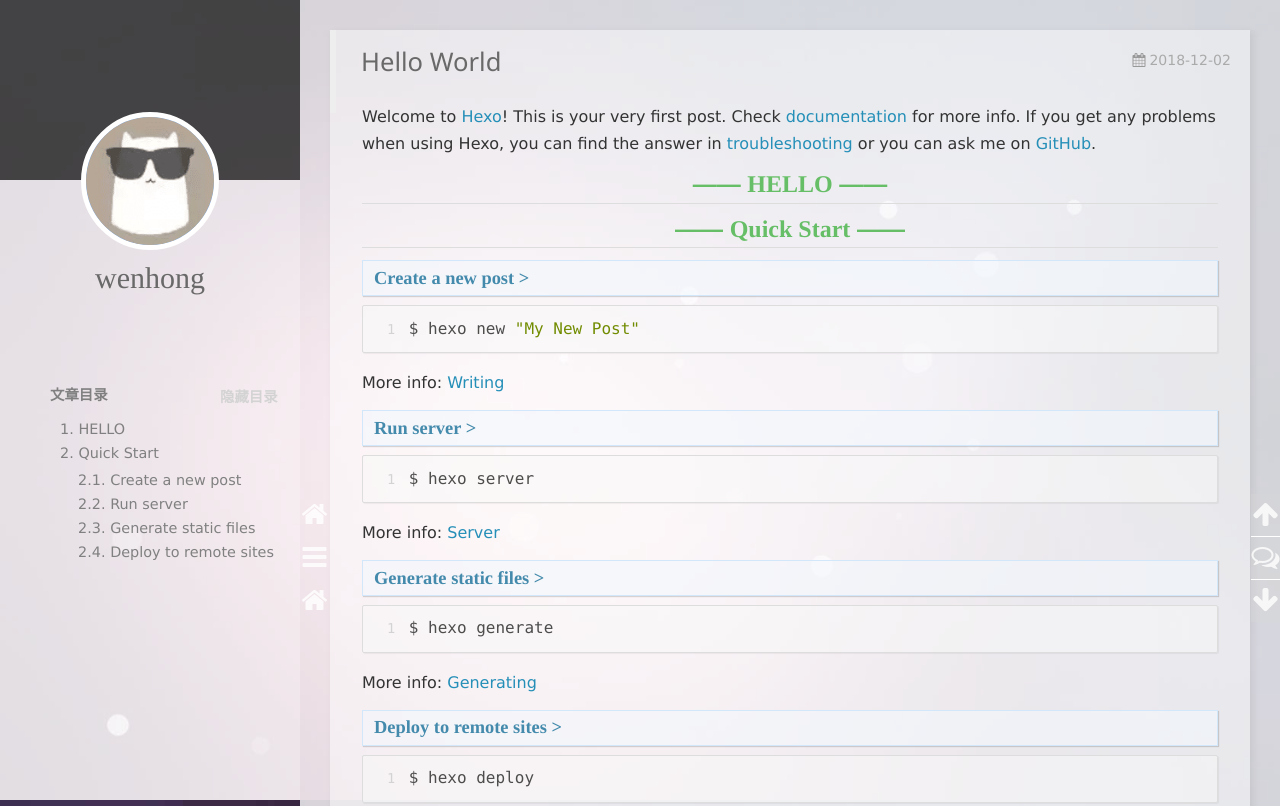
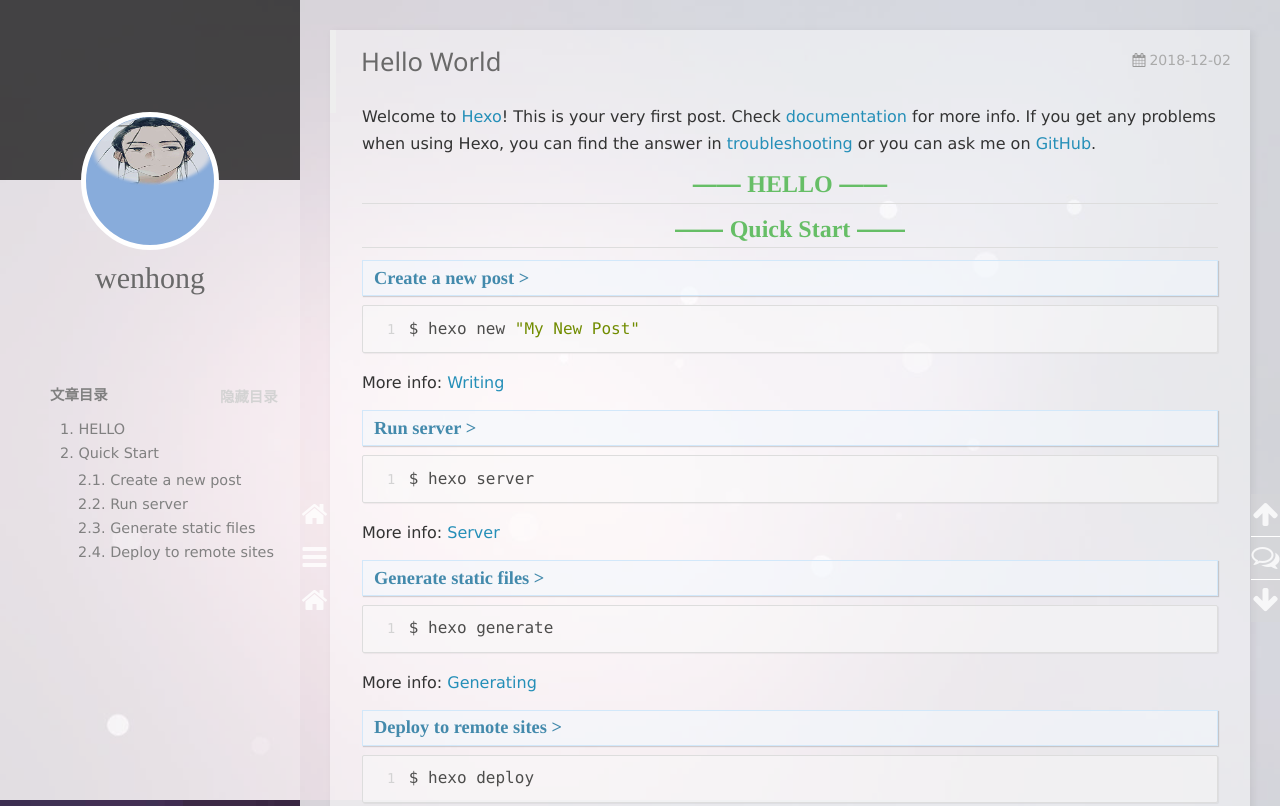
Before and after one commit to 1376854509/1376854509.github.io, a plain HTML site: page 2018/12/02/hello-world/index.html in a window 1280 px wide. Shown: the top 806 px of the page. Drawn offline with nearby package versions, Linux system fonts and the light colour scheme; some packages are replaced by stand-ins of ours; a script that the page names is missing.

Commit message:
Site updated: 2018-12-02 20:31:03

```diff
--- a/2018/12/02/hello-world/index.html
+++ b/2018/12/02/hello-world/index.html
@@ -97,7 +97,7 @@
 <div class="intrude-less">
     <header id="header" class="inner">
         <a href="/" class="profilepic">
-            <img src="/img/avatar.png" class="animated zoomIn">
+            <img src="/img/touxiang.png" class="animated zoomIn">
         </a>
         <hgroup>
           <h1 class="header-author"><a href="/">wenhong</a></h1>
@@ -222,7 +222,7 @@
     <div class="intrude-less">
         <header id="header" class="inner">
             <a href="/" class="profilepic">
-                <img src="/img/avatar.png" class="animated zoomIn">
+                <img src="/img/touxiang.png" class="animated zoomIn">
             </a>
             <hgroup>
               <h1 class="header-author"><a href="/" title="回到主页">wenhong</a></h1>
```
Also changed, not shown: archives/2018/12/index.html (+2 -2 lines), archives/2018/index.html (+2 -2 lines), archives/index.html (+2 -2 lines), index.html (+2 -2 lines), img/touxiang.png (added).
